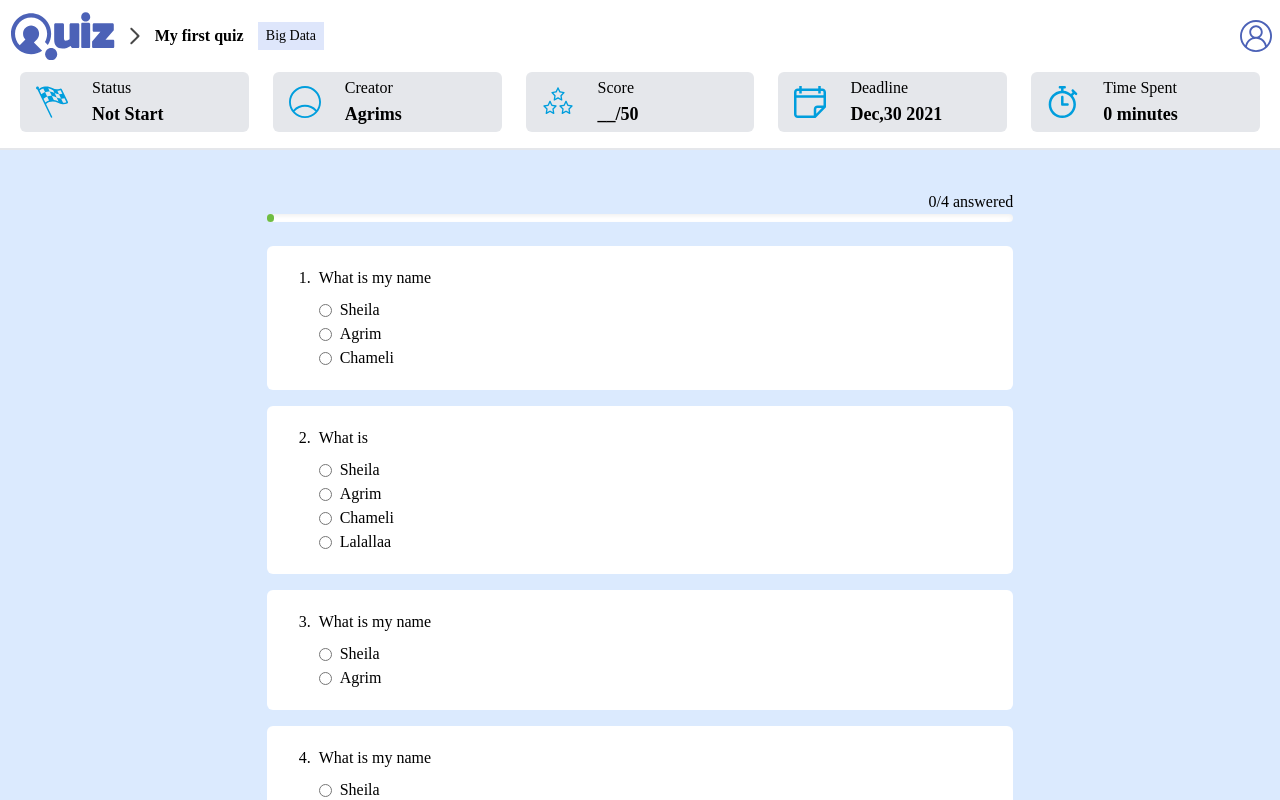
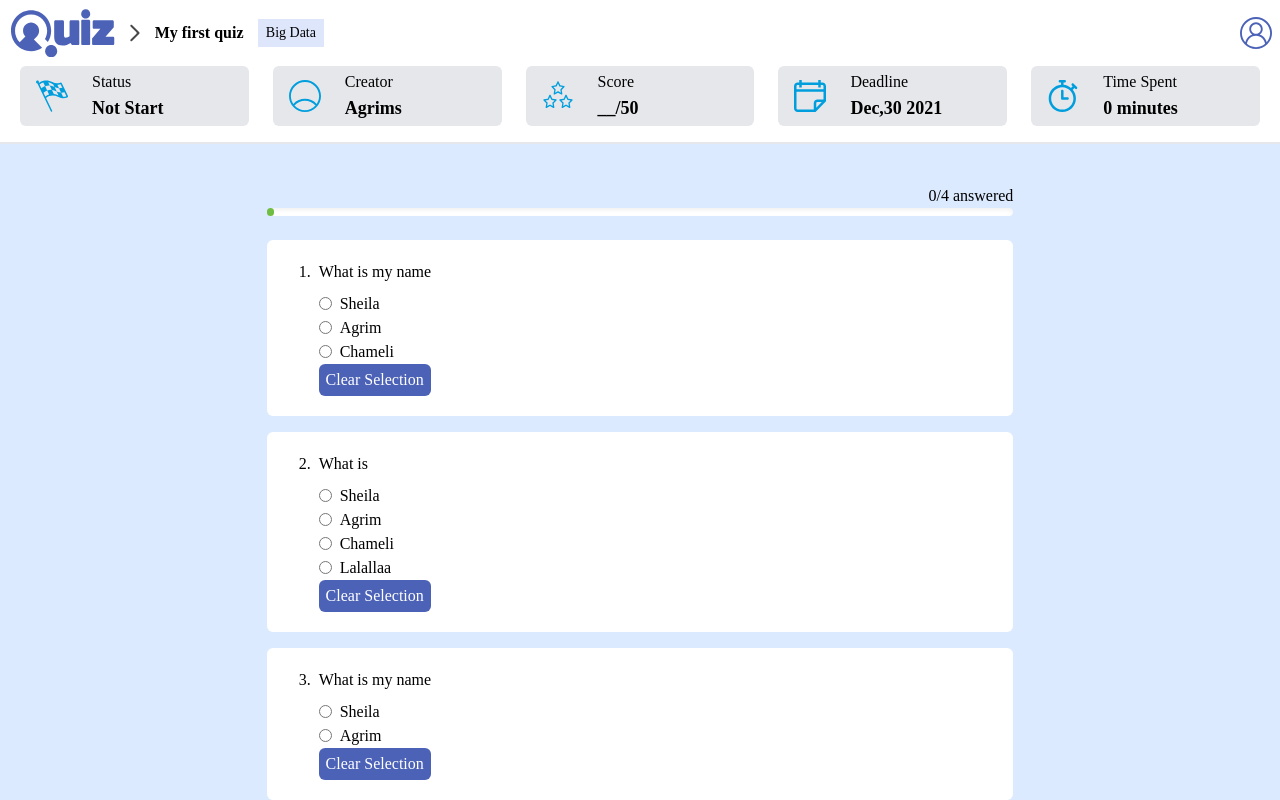
Before and after one commit to KritikaMalhotra18/Quiz_App, a React (Create React App) app: page /quizPage in a window 1280 px wide. Built offline with nearby package versions, Linux system fonts and the light colour scheme.

Commit message:
Add clear selection

```diff
--- a/package.json
+++ b/package.json
@@ -13,6 +13,7 @@
     "react-scripts": "5.0.0",
     "tailwindcss": "^2.2.19",
     "typescript": "^4.5.4",
+    "uuid": "^8.3.2",
     "web-vitals": "^2.1.3"
   },
   "scripts": {
--- a/src/components/ObjectiveQuestion.js
+++ b/src/components/ObjectiveQuestion.js
@@ -1,7 +1,12 @@
 import React, { useState } from "react";
+import Button from "../components/shared/Button";
+import { v4 as uuidv4 } from 'uuid';
 
 function ObjectiveQuestion({ question, number, setAnswer }) {
   const [currSelected, setCurrent] = useState("");
+  const clearOptions = () => {
+    setCurrent("");
+  };
   return (
     <div className="bg-white rounded-md my-2 px-8 py-5 flex">
       <div className="mr-2">{number}.</div>
@@ -9,8 +14,14 @@ function ObjectiveQuestion({ question, number, setAnswer }) {
         <p className="mb-2">{question.statement}</p>
         {/* {"option1"} */}
         {question.options.map((option) => {
+          console.log("yoii", currSelected);
+          console.log(option==currSelected);
+          console.log(option===currSelected);
           return (
-            <div className="flex items-center " key={JSON.stringify(question)+number}>
+            <div
+              className="flex items-center "
+              key={Math.random()}
+            >
               <input
                 className="mr-2"
                 type="radio"
@@ -18,14 +29,28 @@ function ObjectiveQuestion({ question, number, setAnswer }) {
                 checked={currSelected === option}
                 onChange={() => {
                   setCurrent(option);
+                  console.log("hii i am option", option);
                   setAnswer(number - 1, option);
                 }}
               />
               <div className="flex items-center">{option}</div>
+
             </div>
           );
         })}
+        <div className="w-28 h-8 ">
+        <Button
+          classes=" flex justify-center items-center bg-app-blue text-white "
+          text="Clear Selection"
+          onclickfn={() => {
+            setCurrent("");
+            console.log("hihihi");
+            setAnswer(number - 1, null);
+          }}
+        />
       </div>
+      </div>
+
     </div>
   );
 }
--- a/src/components/QuestionArea.js
+++ b/src/components/QuestionArea.js
@@ -1,6 +1,7 @@
 import React, { useState } from "react";
 import ObjectiveQuestion from "./ObjectiveQuestion";
 import Button from "../components/shared/Button";
+import { v4 as uuidv4 } from "uuid";
 
 function QuestionArea() {
   const [questions, setQuestions] = useState([
@@ -29,7 +30,7 @@ function QuestionArea() {
   const [solution, setSolution] = useState(
     new Array(questions.length).fill(null)
   );
-  const[progressBarWidth, setProgressBarWidth] = useState(1);
+  const [progressBarWidth, setProgressBarWidth] = useState(1);
 
   const setAnswer = (index, answer) => {
     let tempSolution = solution;
@@ -52,14 +53,13 @@ function QuestionArea() {
     }
     let wid = (count / questions.length) * 100;
     setProgressBarWidth(wid);
-
   };
   return (
     <div className=" w-full flex-auto bg-blue-100 overflow-auto  ">
       <div className="w-7/12 flex flex-col mx-auto my-10 ">
         <div className="text-right ">
-
-        {Math.floor((progressBarWidth/100)*questions.length)}/{questions.length} answered
+          {Math.floor((progressBarWidth / 100) * questions.length)}/
+          {questions.length} answered
         </div>
         <div className="w-full h-2 bg-white shadow-inner rounded-xl mb-4">
           <div
@@ -70,12 +70,14 @@ function QuestionArea() {
         {questions.map((item, index) => {
           if (item.type === "objective") {
             return (
+              // <div>
               <ObjectiveQuestion
                 number={index + 1}
                 question={item}
                 setAnswer={setAnswer}
-                key={index + 1}
+                key={item}
               />
+              /* </div> */
             );
           } else {
             // return(<SubjectiveQuestion/>)
@@ -87,9 +89,9 @@ function QuestionArea() {
               Skip {"&"} answer later
             </a>
           </div>
-          <div className="w-32 h-10 ">
+          <div className="w-28 h-8 text-sm">
             <Button
-              classes="bg-app-blue flex justify-center items-center text-white"
+              classes="bg-app-blue justify-center items-center text-white text-sm"
               text="Submit"
               onclickfn={() => {}}
             />
--- a/src/components/QuizStatusBar.js
+++ b/src/components/QuizStatusBar.js
@@ -1,4 +1,5 @@
 import React from "react";
+import { v4 as uuidv4 } from 'uuid';
 
 import QuizStatusBarStatistics from "./QuizStatusBarStatistic";
 import { statistics } from "../constants/appConstant";
@@ -8,7 +9,7 @@ function QuizStatusBar() {
     <div className="flex justify-between items-center px-2 pb-2 border-b-2 border-gray-200 border-solid">
       {statistics.map((item) => {
         return (
-          <div className="w-1/5 px-3 py-2">
+          <div className="w-1/5 px-3 py-2" key= {uuidv4()}>
             <QuizStatusBarStatistics
               src={item.src}
               headingtext={item.headingtext}
```
